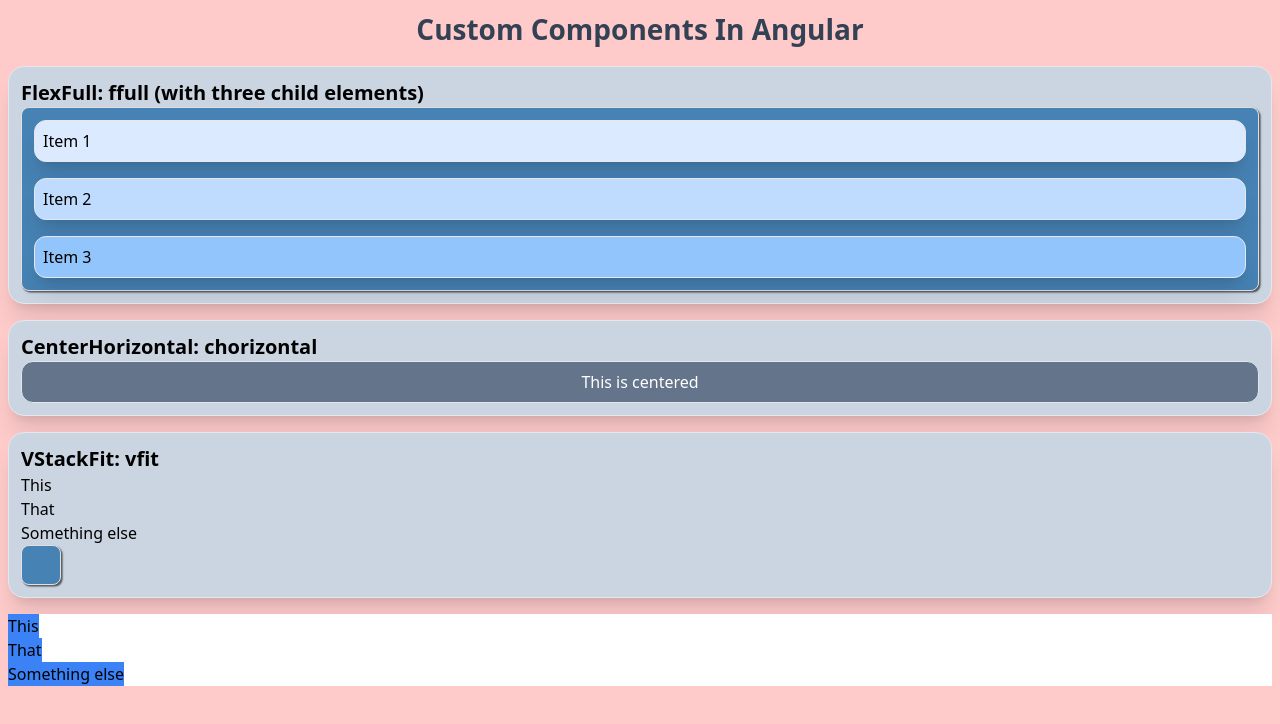
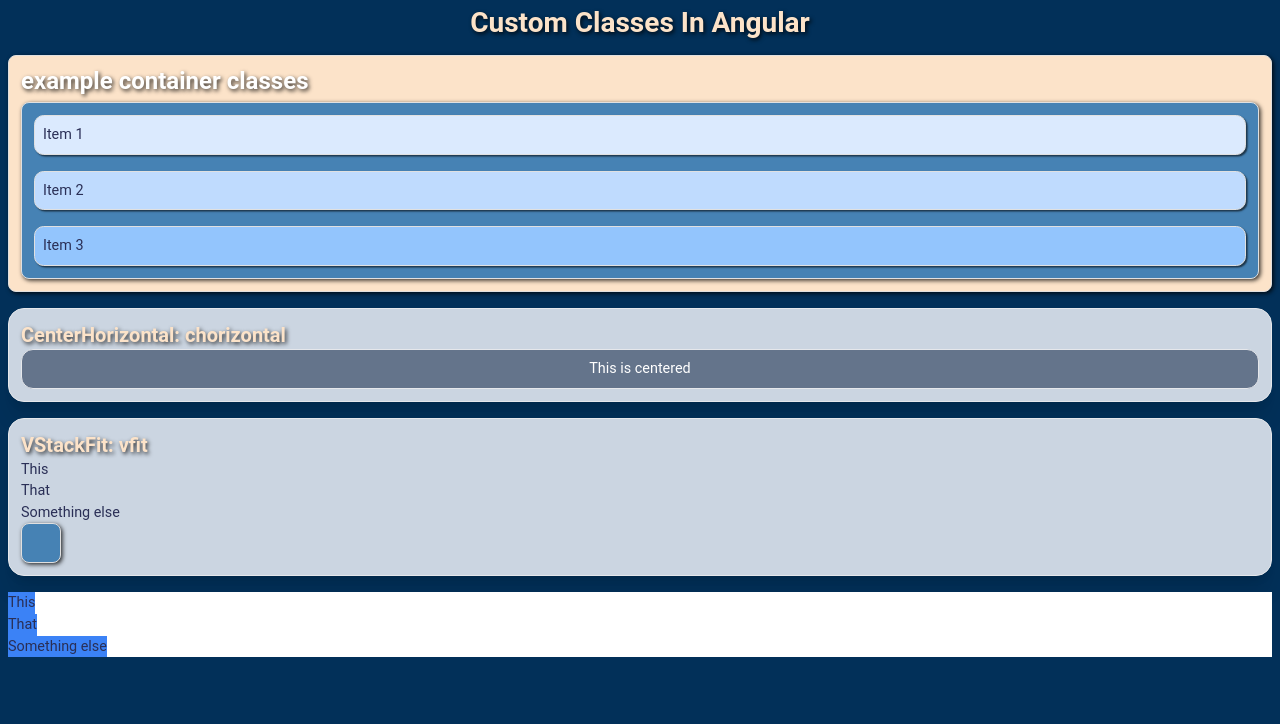
Before and after one commit to EvanMarie/learning-angular, an Angular app: page / in a window 1280 px wide. Shown: the top 724 px of the page. Built offline with nearby package versions, Linux system fonts and the light colour scheme.

Commit message:
relearning to love CSS

```diff
--- a/global.css
+++ /dev/null
@@ -1,75 +0,0 @@
-* {
-  margin: inherit;
-  box-sizing: border-box;
-}
-
-body {
-  font-family: "Roboto", sans-serif;
-  background-color: #f5f5f5;
-  font-size: 1.8vh;
-}
-
-h1 {
-  font-size: 3.5vh;
-  font-weight: 600;
-}
-
-h2 {
-  font-size: 3vh;
-  font-weight: 600;
-}
-
-h3 {
-  font-size: 2.5vh;
-  font-weight: 600;
-}
-
-h4 {
-  font-size: 2vh;
-  font-weight: 600;
-}
-
-/* BUILDING BLOCK CLASSES  */
-
-.flexfit {
-  display: flex;
-}
-
-.flexfull {
-  flex: 1;
-  width: 100%;
-}
-
-.centerfull {
-  display: flex;
-  width: 100%;
-  justify-content: center;
-  align-items: center;
-}
-
-.vstackfit {
-  display: flex;
-  flex-direction: column;
-}
-
-.vstackfull {
-  display: flex;
-  flex-direction: column;
-  width: 100%;
-}
-
-.wrapfull {
-  display: flex;
-  width: 100%;
-  flex-wrap: wrap;
-}
-
-/* CUSTOM COMPONENT CLASSES  */
-
-.example-parent-container {
-  background-color: steelblue;
-  border: 0.2vh solid #e0e0e0;
-  border-radius: 1vh;
-  padding: 1.5vh;
-  box-shadow: 0.2vh 0.2vh 0.2vh rgba(0, 0, 0, 0.6);
-}
--- a/src/app/app.component.html
+++ b/src/app/app.component.html
@@ -1,30 +1,21 @@
-<!-- * * * * * * * * * * * * * * * * * * * * * * * * * * * * * * * -->
-<!-- * * * * * * * * * * * The content below * * * * * * * * * * * -->
-<!-- * * * * * * * * * * is only a placeholder * * * * * * * * * * -->
-<!-- * * * * * * * * * * and can be replaced.  * * * * * * * * * * -->
-<!-- * * * * * * * * * * * * * * * * * * * * * * * * * * * * * * * -->
-<!-- * * * * * * * * * Delete the template below * * * * * * * * * -->
-<!-- * * * * * * * to get started with your project! * * * * * * * -->
-<!-- * * * * * * * * * * * * * * * * * * * * * * * * * * * * * * * -->
-
-
-<main class="w-full h-[100svh] bg-red-200">
+<main>
 
   <div class="vstackfull gap-[2vh] p-[1vh]">
     <!-- <app-chorizontal> -->
     <div class="centerfull">
-      <h1 class="text-slate-700">Custom Components In Angular</h1>
+      <h1>Custom Classes In Angular</h1>
     </div>
     <!-- </app-chorizontal> -->
-    <app-titled-vstack title="FlexFull: ffull (with three child elements)">
+    <div class="example-outer-container vstackfull gap-[1vh]">
+      <h2 class="text-white">example container classes</h2>
       <div class="flexfull example-parent-container">
         <div class="vstackfit gap-[2vh]">
-          <div class=" bg-blue-100 border rounded-xl p-[1vh] shadow-xl">Item 1</div>
-          <div class="bg-blue-200 border rounded-xl p-[1vh] shadow-xl">Item 2</div>
-          <div class=" bg-blue-300 border rounded-xl p-[1vh] shadow-xl">Item 3</div>
+          <div class=" bg-blue-100 example-child">Item 1</div>
+          <div class="bg-blue-200 example-child">Item 2</div>
+          <div class=" bg-blue-300 border example-child">Item 3</div>
         </div>
       </div>
-    </app-titled-vstack>
+    </div>
     <app-titled-vstack title="CenterHorizontal: chorizontal">
       <app-chorizontal customClass="bg-slate-500 rounded-xl border p-[1vh] text-white">This is
         centered</app-chorizontal>
@@ -54,14 +45,4 @@
 </main>
 
 
-
-<!-- * * * * * * * * * * * * * * * * * * * * * * * * * * * * * * * * -->
-<!-- * * * * * * * * * * * The content above * * * * * * * * * * * * -->
-<!-- * * * * * * * * * * is only a placeholder * * * * * * * * * * * -->
-<!-- * * * * * * * * * * and can be replaced.  * * * * * * * * * * * -->
-<!-- * * * * * * * * * * * * * * * * * * * * * * * * * * * * * * * * -->
-<!-- * * * * * * * * * * End of Placeholder  * * * * * * * * * * * * -->
-<!-- * * * * * * * * * * * * * * * * * * * * * * * * * * * * * * * * -->
-
-
 <router-outlet />
--- a/src/app/app.component.ts
+++ b/src/app/app.component.ts
@@ -8,7 +8,7 @@
     selector: 'app-root',
     standalone: true,
     templateUrl: './app.component.html',
-    styleUrl: '/global.css',
+    // styleUrl: '/styles.css',
     imports: [RouterOutlet, FFull, CHorizontal, VFit, VFull, FFit, TitledVStack]
 })
 export class AppComponent {
--- a/src/styles.css
+++ b/src/styles.css
@@ -2,3 +2,129 @@
 @tailwind base;
 @tailwind components;
 @tailwind utilities;
+
+:root {
+  --one: #fce3c9;
+  --two: #d9799c;
+  --three: #04adbf;
+  --four: #5e4eb3;
+  --five: #a10034;
+  --six: #59023b;
+  --seven: #2a1673;
+  --eight: #023059;
+  --nine: #2a2f56;
+}
+
+* {
+  margin: inherit;
+  box-sizing: border-box;
+}
+
+body {
+  font-family: "Roboto", sans-serif;
+  color: var(--nine);
+  font-size: 1.8vh;
+}
+
+main {
+  display: flex;
+  flex-direction: column;
+  align-items: center;
+  height: 100svh;
+  width: 100vw;
+  background-color: var(--eight);
+}
+
+/* TYPOGRAPHY  */
+
+h1 {
+  font-size: 3.5vh;
+  line-height: 1.1;
+  font-weight: 600;
+  color: var(--one);
+  text-shadow: 0.2vh 0.2vh 0.5vh rgba(0, 0, 0, 0.8);
+}
+
+h2 {
+  font-size: 3vh;
+  line-height: 1.1;
+  font-weight: 600;
+  color: var(--one);
+  text-shadow: 0.2vh 0.2vh 0.5vh rgba(0, 0, 0, 0.8);
+}
+
+h3 {
+  font-size: 2.5vh;
+  line-height: 1.1;
+  font-weight: 600;
+  color: var(--one);
+  text-shadow: 0.2vh 0.2vh 0.5vh rgba(0, 0, 0, 0.8);
+}
+
+h4 {
+  font-size: 2vh;
+  line-height: 1.1;
+  font-weight: 600;
+  color: var(--one);
+  text-shadow: 0.2vh 0.2vh 0.5vh rgba(0, 0, 0, 0.8);
+}
+
+/* BUILDING BLOCK CLASSES  */
+
+.flexfit {
+  display: flex;
+}
+
+.flexfull {
+  flex: 1;
+  width: 100%;
+}
+
+.centerfull {
+  display: flex;
+  width: 100%;
+  justify-content: center;
+  align-items: center;
+}
+
+.vstackfit {
+  display: flex;
+  flex-direction: column;
+}
+
+.vstackfull {
+  display: flex;
+  flex-direction: column;
+  width: 100%;
+}
+
+.wrapfull {
+  display: flex;
+  width: 100%;
+  flex-wrap: wrap;
+}
+
+/* CUSTOM COMPONENT CLASSES  */
+
+.example-outer-container {
+  background-color: var(--one);
+  border: 0.2vh solid #e0e0e0;
+  border-radius: 1vh;
+  padding: 1.5vh;
+  box-shadow: 0.2vh 0.2vh 0.5vh rgba(0, 0, 0, 0.8);
+}
+
+.example-parent-container {
+  background-color: steelblue;
+  border: 0.2vh solid #e0e0e0;
+  border-radius: 1vh;
+  padding: 1.5vh;
+  box-shadow: 0.2vh 0.2vh 0.5vh rgba(0, 0, 0, 0.8);
+}
+
+.example-child {
+  border: 0.2vh solid #e0e0e0;
+  border-radius: 1.2vh;
+  padding: 1vh;
+  box-shadow: 0.2vh 0.2vh 0.2vh rgba(0, 0, 0, 0.6);
+}
```
